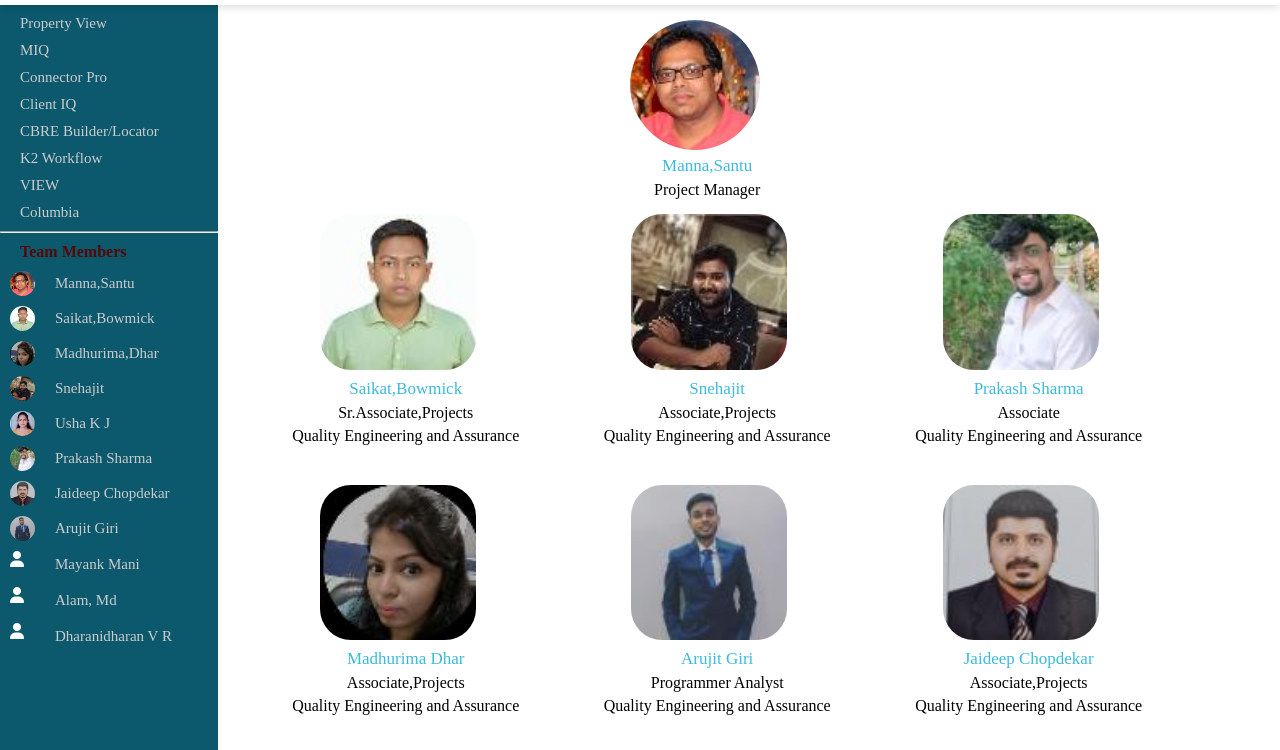
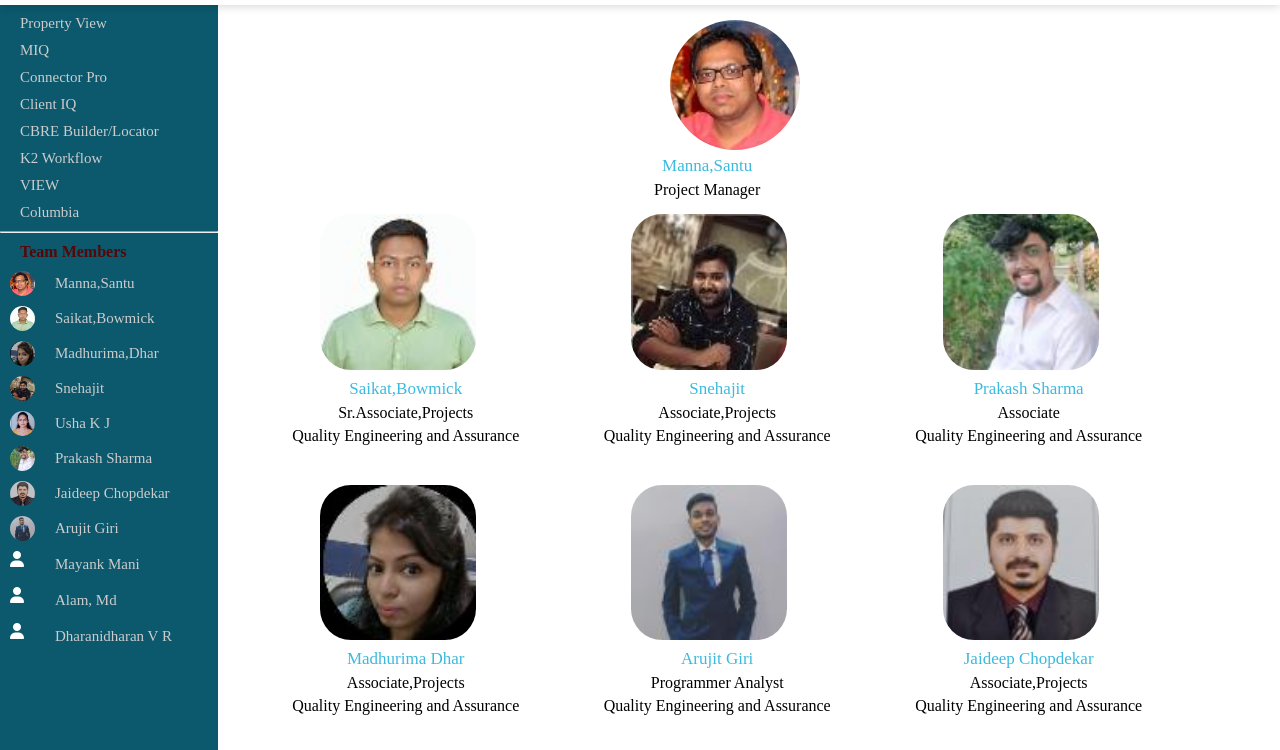
Before and after one commit to UshaKJ/Cognizant-CBRE-Project-Details, a plain HTML site: page index.html in a window 1280 px wide. Shown: the part 50-800 px from the top of the page. Drawn offline with Linux system fonts and the light colour scheme.

Commit message:
Update style.css

```diff
--- a/style.css
+++ b/style.css
@@ -178,7 +178,7 @@ nav {
 
 .container .banner img {
     border-radius: 50%;
-    margin-left: 310px;
+    margin-left: 350px;
     width: 130px;
     margin-bottom: 2px;
 }
```
